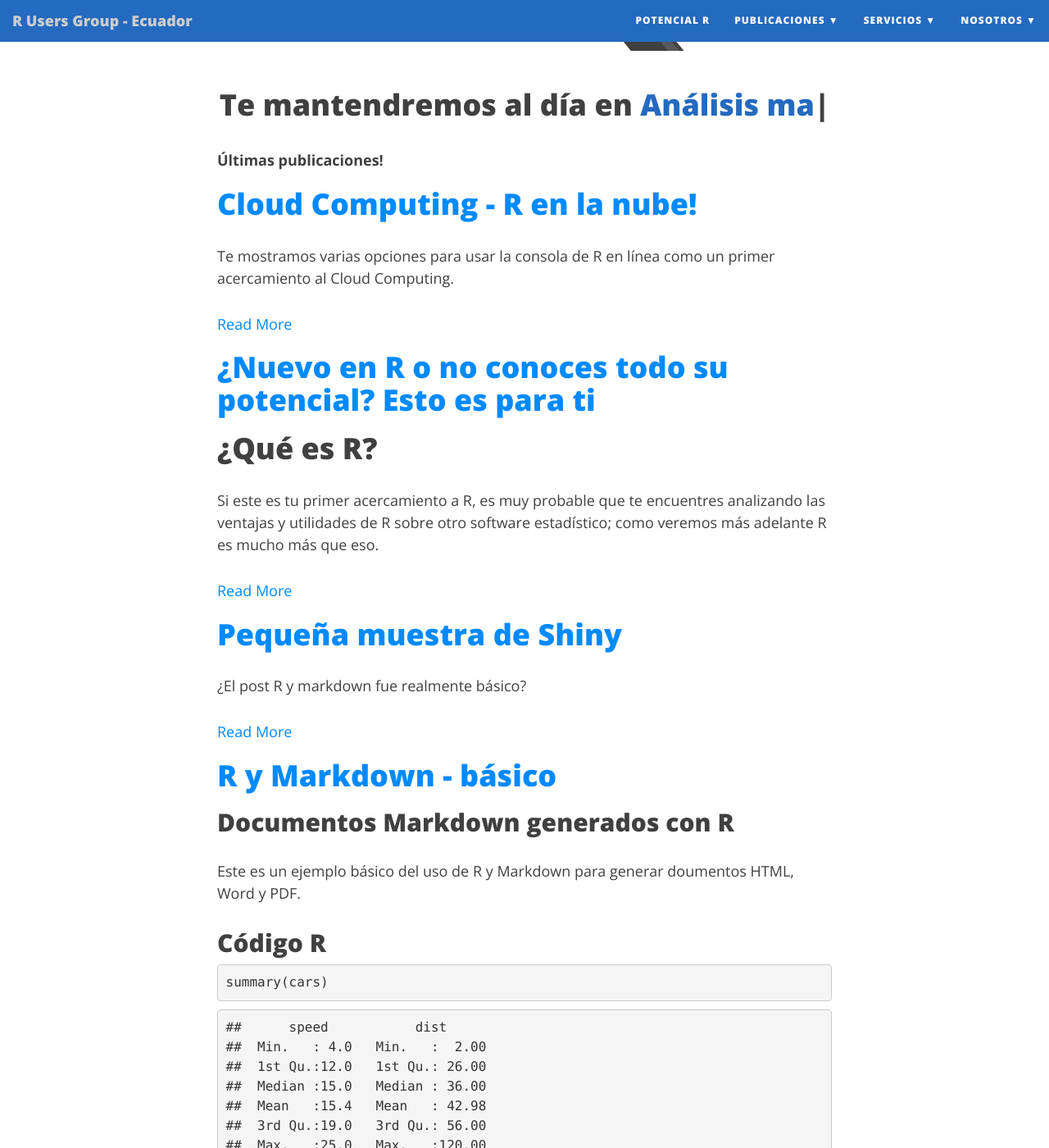
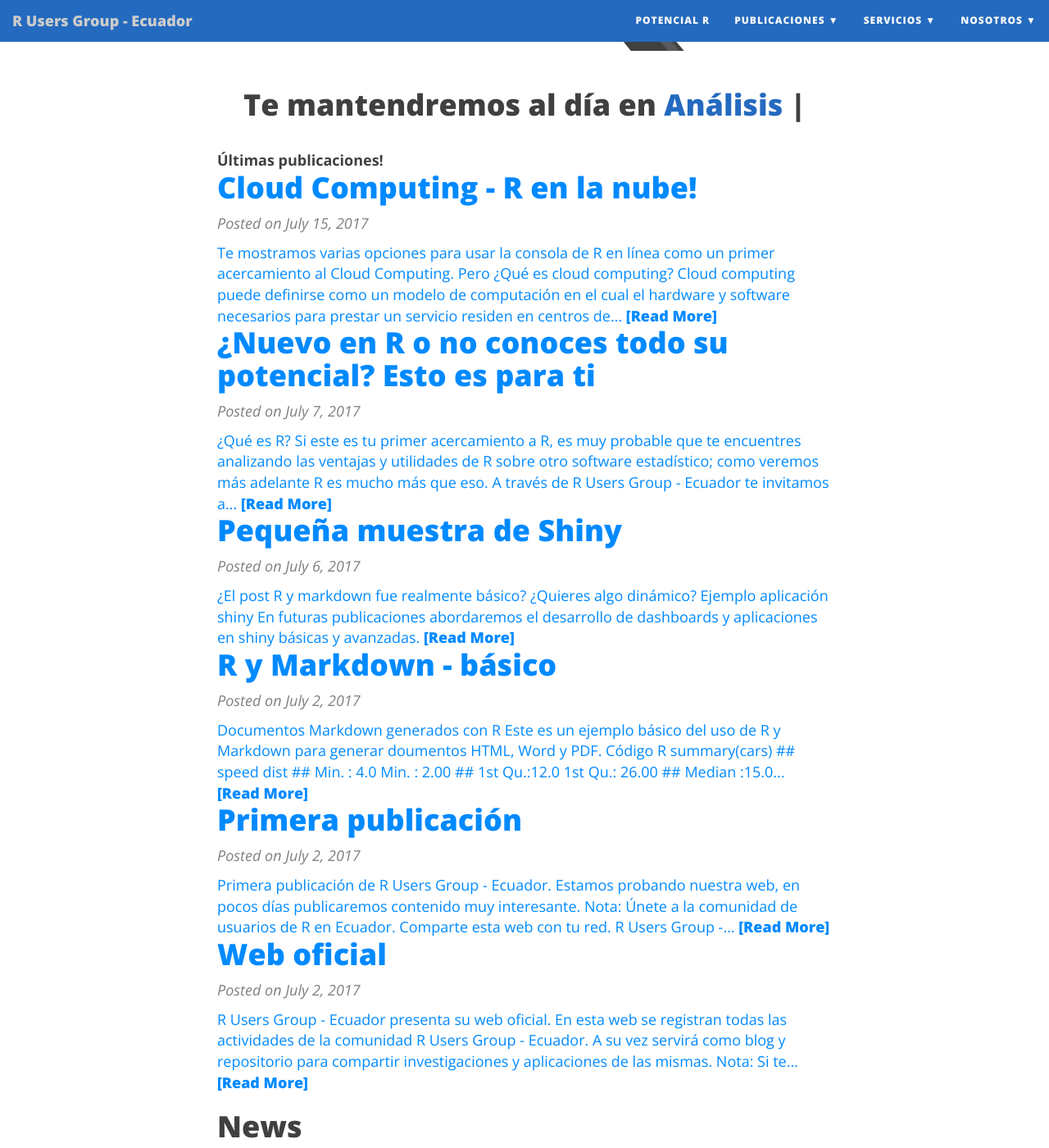
Before and after one commit to Rgrupoec/Rgrupoec.github.io, a Jekyll site: the page built from index.html, in a window 1280 px wide and 1400 px high, scrolled down 1420 px. Shown: the whole window at 82% size. Built offline with Jekyll 4.4.1, drawn with Linux system fonts in a browser that asks for light colours; nearby versions of some CDN libraries; the list of posts is cut into pages by our own code; comment, search, counter and statistics services are not loaded; some of the changed text lies outside the part shown.

Commit message:
Update index.html

```diff
--- a/index.html
+++ b/index.html
@@ -53,21 +53,32 @@
 <strong>Últimas publicaciones!</strong>
 <br>
 <!-- site body -->
-<div class="posts">
+
+
+
+<div class="posts-list">
   {% for post in site.posts %}
-    <article class="post">
+  <article>
+    <a class="post-preview" href="{{ post.url | prepend: site.baseurl }}">
+	    <h2 class="post-title">{{ post.title }}</h2>
 
-      <h1><a href="{{ site.baseurl }}{{ post.url }}">{{ post.title }}</a></h1>
+	    {% if post.subtitle %}
+	    <h3 class="post-subtitle">
+	      {{ post.subtitle }}
+	    </h3>
+	    {% endif %}
+      <p class="post-meta">
+        Posted on {{ post.date | date: "%B %-d, %Y" }}
+      </p>
 
-      <div class="entry">
-        {{ post.excerpt }}
+      <div class="post-entry">
+        {{ post.content | truncatewords: 50 | strip_html | xml_escape}}
+        <span href="{{ post.url | prepend: site.baseurl }}" class="post-read-more">[Read&nbsp;More]</span>
       </div>
-
-      <a href="{{ site.baseurl }}{{ post.url }}" class="read-more">Read More</a>
-    </article>
+    </a>
+   </article>
   {% endfor %}
 </div>
-
 
 
 <!-- twitter -->
```
